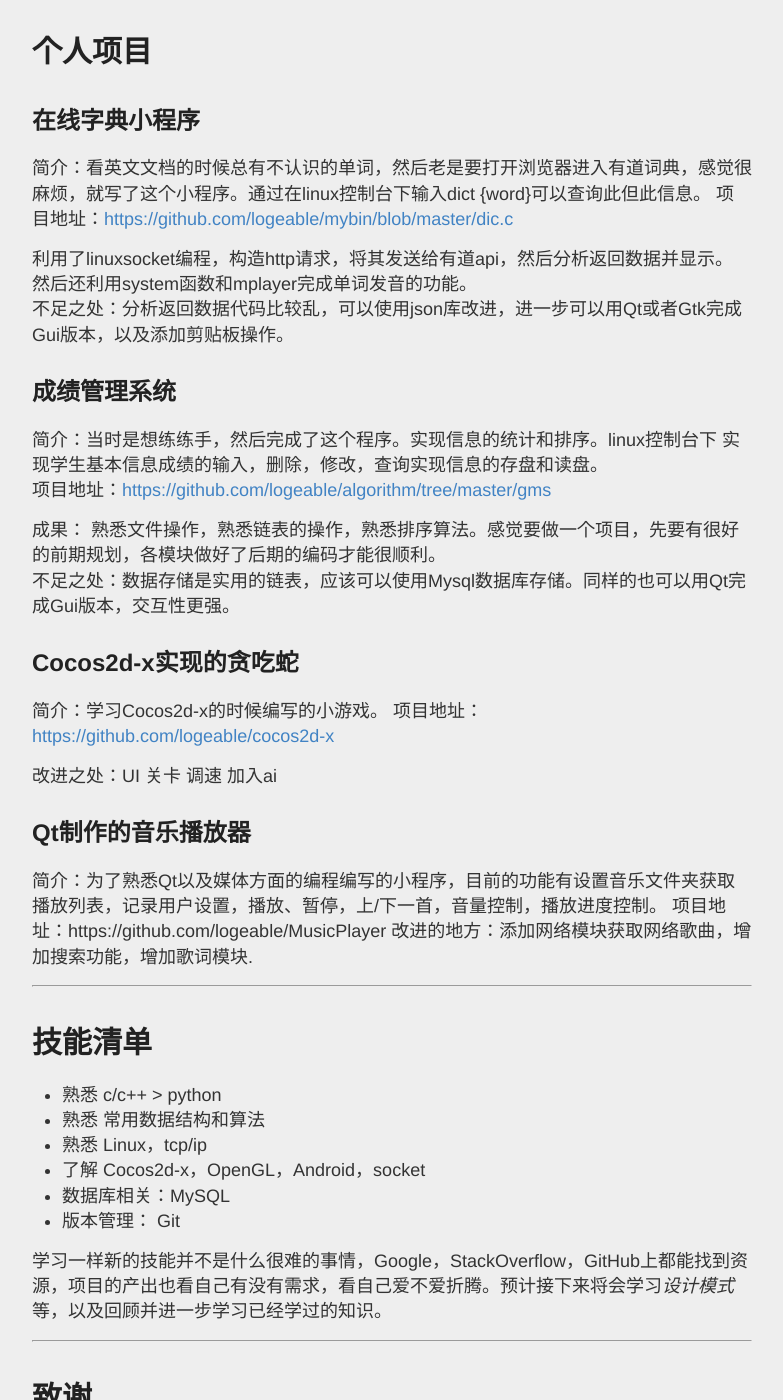
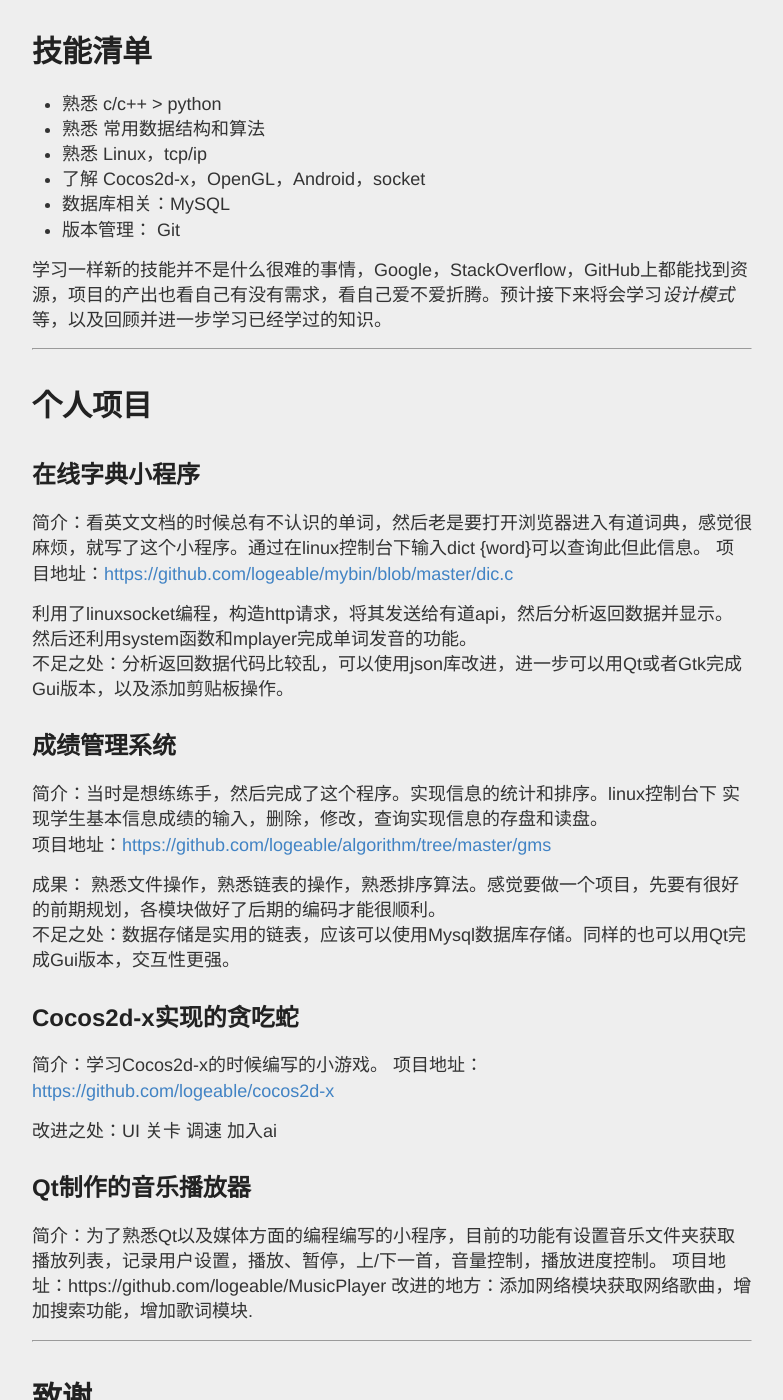
Before and after one commit to logeable/logeable.github.io, a Jekyll site: the page built from about.md, in a window 1280 px wide and 1400 px high, scrolled down 669 px. Shown: the whole window, without its empty margins (248-1031 px from the left). Built offline with Jekyll 4.4.1, drawn with Linux system fonts in a browser that asks for light colours; Markdown is read by kramdown in place of the engine named in the settings; part of the change alters nothing that is shown.

```diff
--- a/about.md
+++ b/about.md
@@ -24,6 +24,18 @@ permalink: /about/
 
 ---
 
+#技能清单
+
+- 熟悉 c/c++ > python
+- 熟悉 常用数据结构和算法
+- 熟悉 Linux，tcp/ip
+- 了解 Cocos2d-x，OpenGL，Android，socket
+- 数据库相关：MySQL
+- 版本管理： Git
+
+学习一样新的技能并不是什么很难的事情，Google，StackOverflow，GitHub上都能找到资源，项目的产出也看自己有没有需求，看自己爱不爱折腾。预计接下来将会学习*设计模式*等，以及回顾并进一步学习已经学过的知识。
+
+---
 
 # 个人项目
 
@@ -55,18 +67,6 @@ permalink: /about/
 ---
 
 
-#技能清单
-
-- 熟悉 c/c++ > python
-- 熟悉 常用数据结构和算法
-- 熟悉 Linux，tcp/ip
-- 了解 Cocos2d-x，OpenGL，Android，socket
-- 数据库相关：MySQL
-- 版本管理： Git
-
-学习一样新的技能并不是什么很难的事情，Google，StackOverflow，GitHub上都能找到资源，项目的产出也看自己有没有需求，看自己爱不爱折腾。预计接下来将会学习*设计模式*等，以及回顾并进一步学习已经学过的知识。
-
----
 
 
 # 致谢
```
